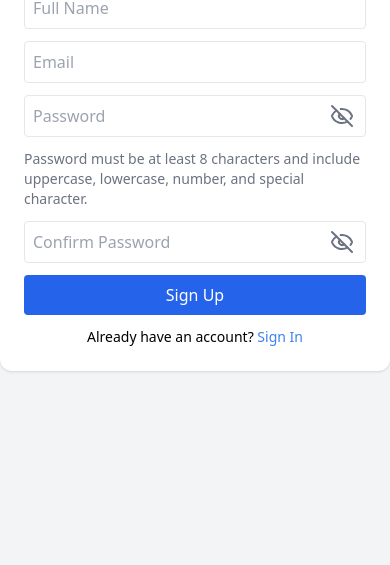
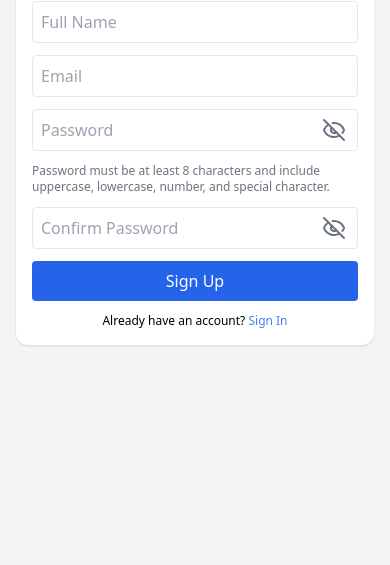
Before and after one commit to adewale90256/authentication-project, a plain HTML site: page signup.html in a window 390 px wide. Shown: the part 279-844 px from the top of the page. Drawn offline with nearby package versions, Linux system fonts and the light colour scheme.

Commit message:
Update Sign In, Sign Up, and Landing pages for mobile responsiveness

```diff
--- a/signup.html
+++ b/signup.html
@@ -7,23 +7,26 @@
     <script src="https://unpkg.com/lucide@latest"></script>
     <script src="https://cdn.tailwindcss.com"></script>
   </head>
-  <body class="flex items-center justify-center h-screen bg-gray-100">
-    <div class="w-full max-w-md p-6 bg-white rounded-xl shadow">
-      <h2 class="text-2xl font-bold text-center mb-4">Sign Up</h2>
+  <body class="flex items-center justify-center min-h-screen bg-gray-100 px-4">
+    <div
+      class="w-full max-w-md sm:max-w-lg p-4 sm:p-6 bg-white rounded-xl shadow"
+    >
+      <h2 class="text-xl sm:text-2xl font-bold text-center mb-4">Sign Up</h2>
+
       <form id="signupForm" class="space-y-3">
         <input
           type="text"
           id="fullName"
           placeholder="Full Name"
           required
-          class="w-full p-2 border rounded"
+          class="w-full p-2 sm:p-3 border rounded"
         />
         <input
           type="email"
           id="email"
           placeholder="Email"
           required
-          class="w-full p-2 border rounded"
+          class="w-full p-2 sm:p-3 border rounded"
         />
 
         <!-- Password field with toggle -->
@@ -33,7 +36,7 @@
             id="password"
             placeholder="Password"
             required
-            class="w-full p-2 border rounded pr-10"
+            class="w-full p-2 sm:p-3 border rounded pr-10"
           />
           <button
             type="button"
@@ -44,7 +47,8 @@
             <i data-lucide="eye" id="eyeOpenPass" class="hidden"></i>
           </button>
         </div>
-        <p class="text-sm text-gray-500 mb-2">
+
+        <p class="text-xs sm:text-sm text-gray-500 mb-2">
           Password must be at least 8 characters and include uppercase,
           lowercase, number, and special character.
         </p>
@@ -56,7 +60,7 @@
             id="confirmPassword"
             placeholder="Confirm Password"
             required
-            class="w-full p-2 border rounded pr-10"
+            class="w-full p-2 sm:p-3 border rounded pr-10"
           />
           <button
             type="button"
@@ -70,7 +74,7 @@
 
         <button
           type="submit"
-          class="w-full bg-blue-600 text-white py-2 rounded"
+          class="w-full bg-blue-600 text-white py-2 sm:py-3 rounded text-base sm:text-lg"
         >
           Sign Up
         </button>
@@ -79,7 +83,7 @@
       <!-- Message section -->
       <p id="signupMessage" class="mt-3 text-center hidden"></p>
 
-      <p class="mt-3 text-sm text-center">
+      <p class="mt-3 text-xs sm:text-sm text-center">
         Already have an account?
         <a href="index.html" class="text-blue-500">Sign In</a>
       </p>
```
Also changed, not shown: index.html (+9 -6 lines), landing.html (+10 -8 lines).
